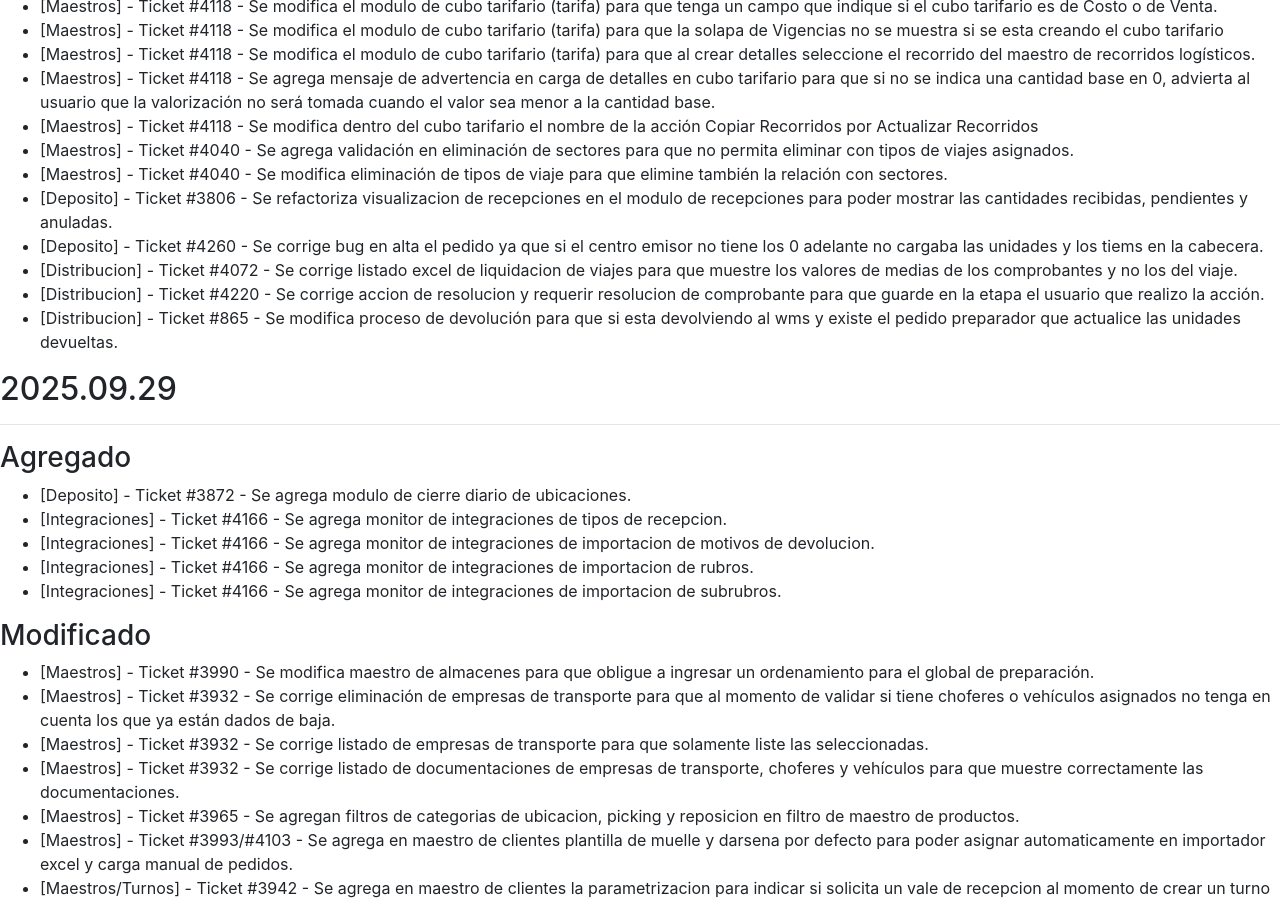
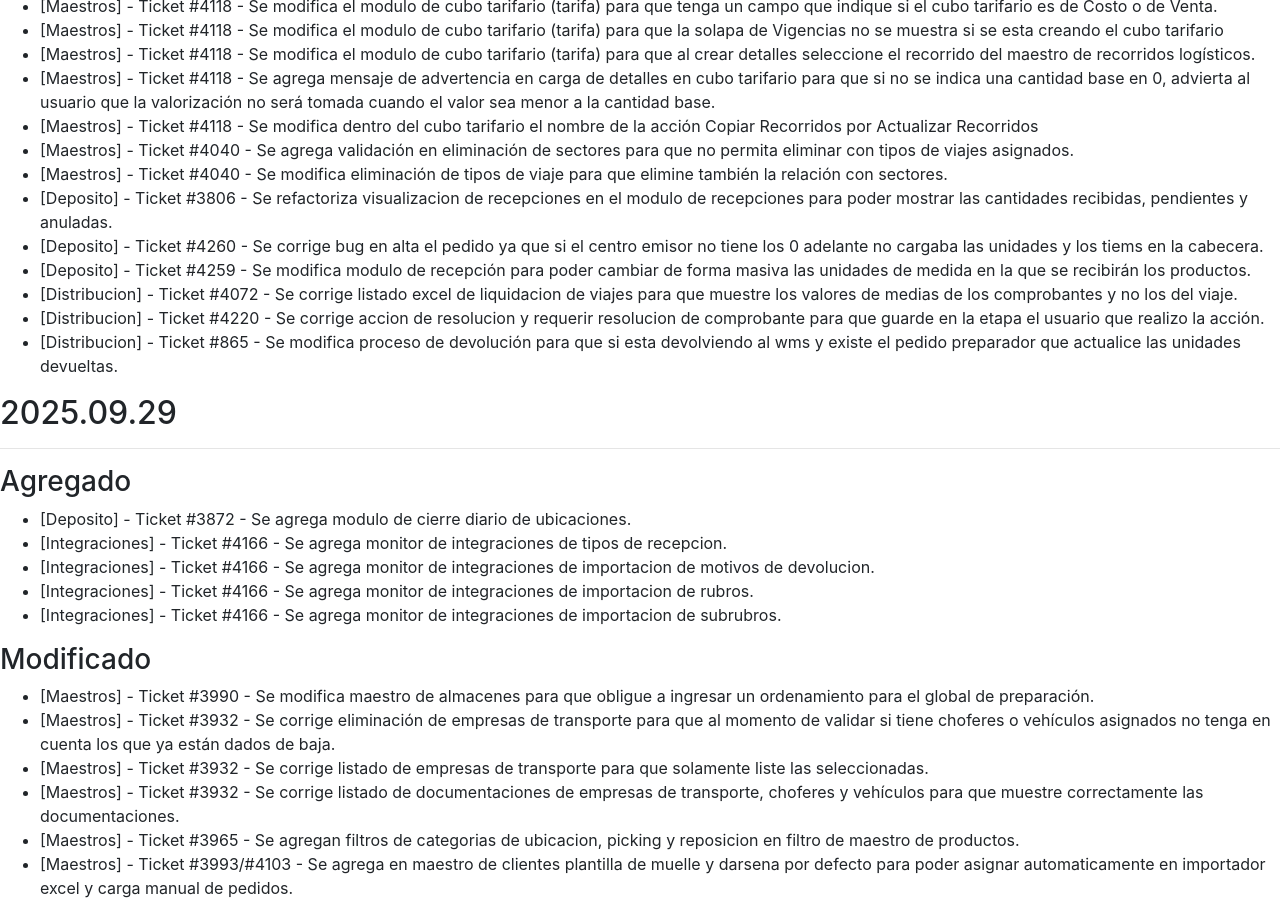
Before and after one commit to brainsys-arsaad/versionado, a Jekyll site: the page built from registro-cambios.markdown, in a window 1280 px wide and 900 px high, scrolled down 666 px. Built offline with Jekyll 4.4.1, drawn with Linux system fonts in a browser that asks for light colours.

Commit message:
Update registro-cambios.markdown

```diff
--- a/registro-cambios.markdown
+++ b/registro-cambios.markdown
@@ -142,6 +142,7 @@ El formato esta basado en [Keep a Changelog](https://keepachangelog.com/es-ES/1.
 - [Maestros] - Ticket #4040 - Se modifica eliminación de tipos de viaje para que elimine también la relación con sectores.
 - [Deposito] - Ticket #3806 - Se refactoriza visualizacion de recepciones en el modulo de recepciones para poder mostrar las cantidades recibidas, pendientes y anuladas.
 - [Deposito] - Ticket #4260 - Se corrige bug en alta el pedido ya que si el centro emisor no tiene los 0 adelante no cargaba las unidades y los tiems en la cabecera.
+- [Deposito] - Ticket #4259 - Se modifica modulo de recepción para poder cambiar de forma masiva las unidades de medida en la que se recibirán los productos.
 - [Distribucion] - Ticket #4072 - Se corrige listado excel de liquidacion de viajes para que muestre los valores de medias de los comprobantes y no los del viaje.
 - [Distribucion] - Ticket #4220 - Se corrige accion de resolucion y requerir resolucion de comprobante para que guarde en la etapa el usuario que realizo la acción.
 - [Distribucion] - Ticket #865 - Se modifica proceso de devolución para que si esta devolviendo al wms y existe el pedido preparador que actualice las unidades devueltas.
```
